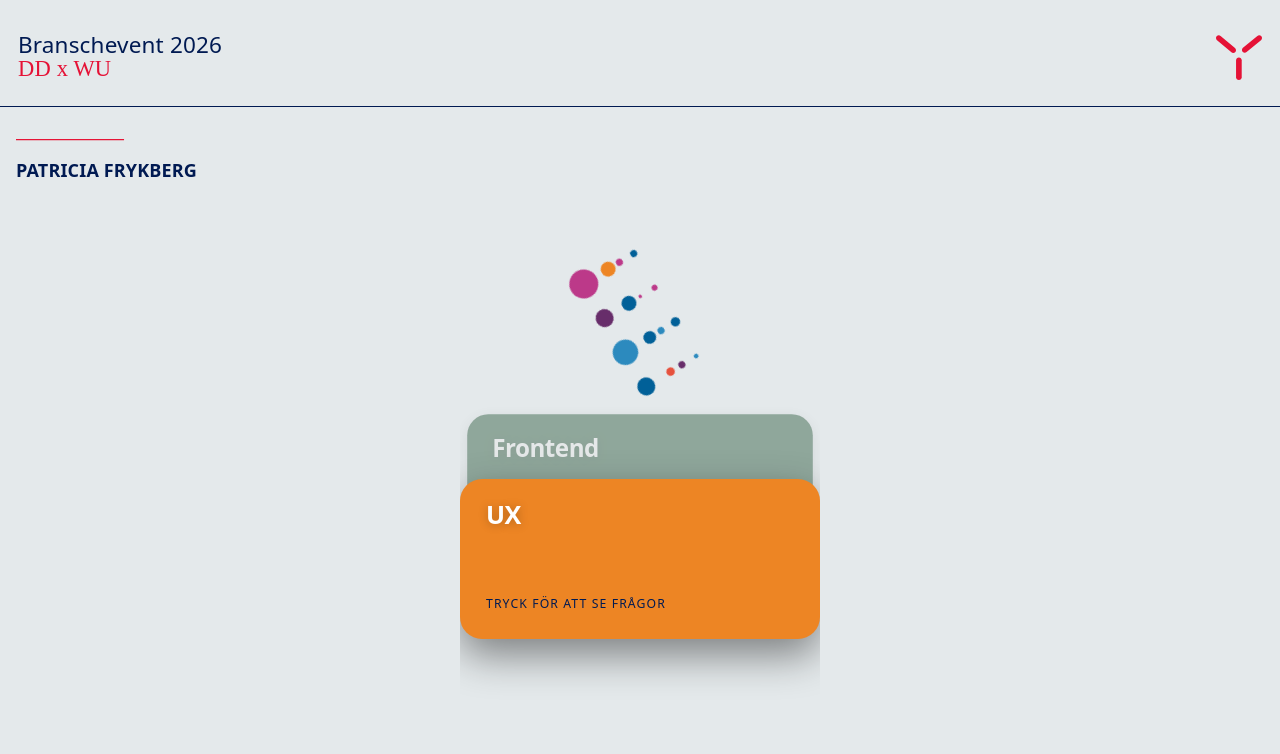
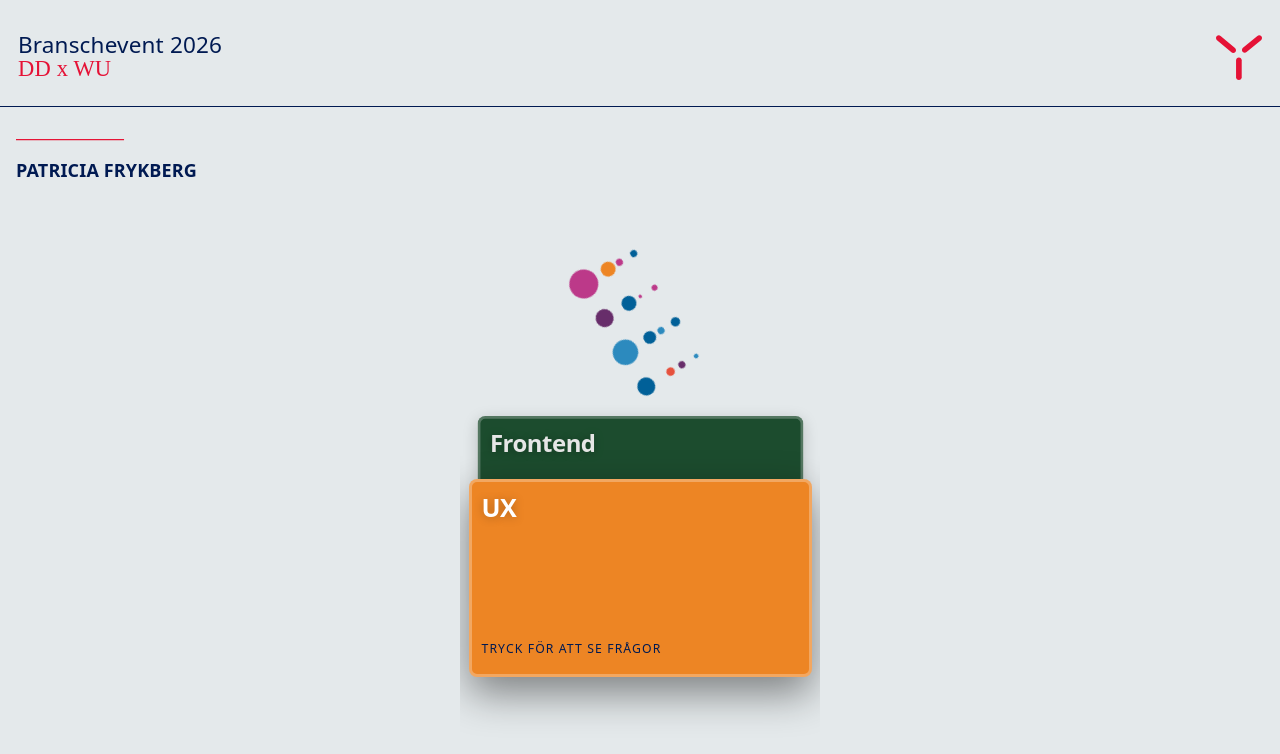
Before and after one commit to Patricia-LF/LIA-connect, a React (Vite) app: page /result in a window 1280 px wide. Shown: the top 754 px of the page. Built offline with nearby package versions, Linux system fonts and the light colour scheme; a web font is replaced by a local one.

Commit message:
Updated scroll on cards

```diff
--- a/src/components/FeaturedCards.jsx
+++ b/src/components/FeaturedCards.jsx
@@ -15,9 +15,9 @@ export default function FeaturedCards({ selectedInterests = [] }) {
   const scrollRaf = useRef(null);
   const touchStartY = useRef(0);
 
-  const SCROLL_FRICTION = 0.88;
+  const SCROLL_FRICTION = 0.82;
   const SCROLL_SENSITIVITY = 0.3;
-  const STEP_THRESHOLD = PEEK * 0.6;
+  const STEP_THRESHOLD = PEEK * 0.4;
 
   const cardTop = (index) => index * PEEK;
 
@@ -34,12 +34,18 @@ export default function FeaturedCards({ selectedInterests = [] }) {
 
       setActiveIndex((prev) => {
         const next = prev + dir;
-        if (next < 0) return 0;
-        if (next > n - 1) return n - 1;
+
+        if (next < 0 || next > n - 1) {
+          scrollVelocity.current = 0; // stop momentum
+          if (scrollRaf.current) {
+            cancelAnimationFrame(scrollRaf.current);
+            scrollRaf.current = null;
+          }
+          return prev;
+        }
+
         return next;
       });
-
-      scrollVelocity.current -= dir * STEP_THRESHOLD;
     }
 
     if (Math.abs(scrollVelocity.current) > 2) {
@@ -58,16 +64,30 @@ export default function FeaturedCards({ selectedInterests = [] }) {
     const scrollingUp = e.deltaY < 0;
     const scrollingDown = e.deltaY > 0;
 
+    e.preventDefault();
+
     if ((isAtTop && scrollingUp) || (isAtBottom && scrollingDown)) {
-      scrollVelocity.current = 0;
-      return;
+      scrollVelocity.current = 0; // stop momentum
+
+      if (scrollRaf.current) {
+        cancelAnimationFrame(scrollRaf.current);
+        scrollRaf.current = null;
+      }
+      return; // stop where you are
     }
 
-    e.preventDefault();
+    const direction = Math.sign(e.deltaY);
+    const currentDirection = Math.sign(scrollVelocity.current);
+    // if user changes direction → reset
+    if (direction !== currentDirection) {
+      scrollVelocity.current = 0;
+    }
+
     scrollVelocity.current += e.deltaY * SCROLL_SENSITIVITY;
 
-    if (!scrollRaf.current)
+    if (!scrollRaf.current) {
       scrollRaf.current = requestAnimationFrame(tickScroll);
+    }
   };
 
   const handleTouchStart = (e) => {
@@ -160,6 +180,8 @@ export default function FeaturedCards({ selectedInterests = [] }) {
           >
             {selectedInterests.map((interest, index) => {
               const isActive = index === activeIndex;
+              const distance = Math.abs(index - activeIndex);
+              const scale = 1 - distance * 0.05;
               return (
                 <div
                   key={interest.id}
@@ -168,12 +190,12 @@ export default function FeaturedCards({ selectedInterests = [] }) {
                     background: interest.color,
                     top: cardTop(index),
                     zIndex: index + 1,
-                    opacity: isActive ? 1 : 0.42,
+                    /* opacity: isActive ? 1 : 0.5, */
+                    transform: `scale(${scale})`,
+                    filter: isActive ? "none" : "brightness(0.9)",
                     boxShadow: isActive
                       ? "0 16px 40px rgba(0,0,0,0.45)"
                       : "0 4px 16px rgba(0,0,0,0.18)",
-                    transform: isActive ? "scale(1)" : "scale(0.96)",
-                    filter: isActive ? "none" : "brightness(0.9)",
                   }}
                   onClick={() => {
                     if (expandedIndex === index) {
--- a/src/components/FeaturedCards.module.css
+++ b/src/components/FeaturedCards.module.css
@@ -26,6 +26,8 @@
 
 .fc-track {
   position: absolute;
+  display: flex;
+  justify-content: center;
   width: 100%;
   will-change: transform;
 }
@@ -33,10 +35,10 @@
 /* Cards */
 .fc-card {
   position: absolute;
-  width: 100%;
-  height: 160px;
-  border-radius: 22px;
-  padding: 22px 26px;
+  /*   width: 100%;
+  height: 160px; */
+  /*   border-radius: 22px;
+  padding: 22px 26px; */
   display: flex;
   flex-direction: column;
   justify-content: space-between;
@@ -46,6 +48,12 @@
     box-shadow 0.35s ease,
     transform 0.35s ease;
   align-items: flex-start;
+  border-radius: 8px;
+  border: 3px solid rgba(255, 255, 255, 0.28);
+  width: 343px;
+  height: 198px;
+  padding: 12px 10px;
+  gap: 10px;
 }
 
 .fc-label {
```
